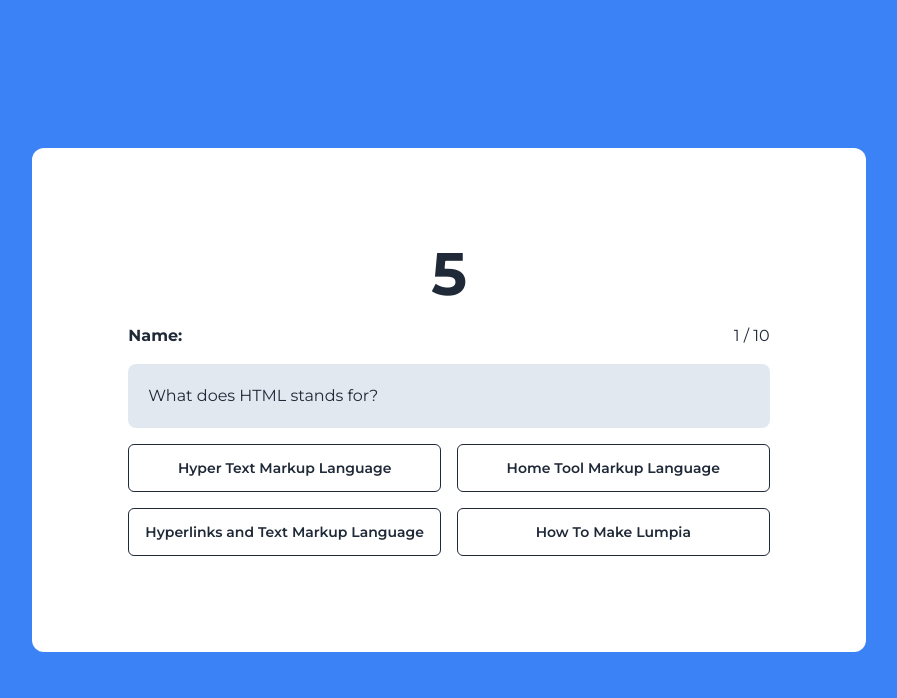
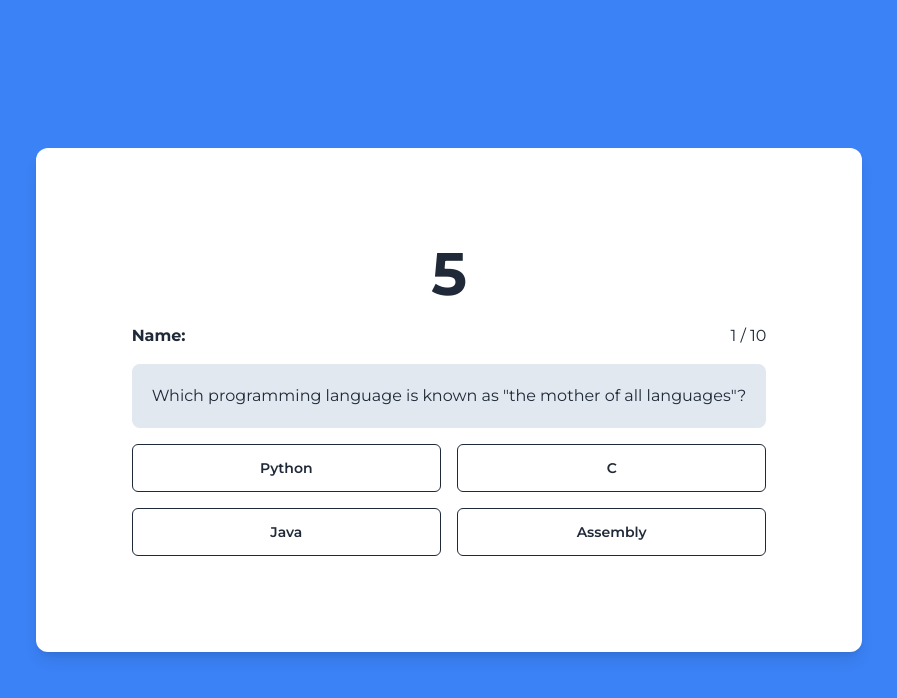
Before and after one commit to MarkMallari16/quiz-game-react, a React (Vite) app: page /game in a window 1280 px wide. Shown: the top 698 px of the page, without its empty margins (191-1088 px from the left). Built offline with nearby package versions, Linux system fonts and the light colour scheme.

Commit message:
fix some ui

```diff
--- a/src/components/PlayComponent.jsx
+++ b/src/components/PlayComponent.jsx
@@ -12,7 +12,7 @@ const PlayComponent = () => {
                 <div className='w-full max-w-2xl'>
                     <div className='flex justify-center items-center gap-4 mb-4'>
                         <div>
-                            <h1 className=' text-7xl lg:text-6xl font-black'>Quiz Game</h1>
+                            <h1 className=' text-6xl lg:text-6xl font-black text-center'>Quiz Game</h1>
                             <p className='text-center'>Created by Mark Mallari</p>
                         </div>
                     </div>
--- a/src/hooks/useQuizGame.js
+++ b/src/hooks/useQuizGame.js
@@ -65,7 +65,18 @@ const useQuizGame = () => {
             answer: 'Looping through arrays'
         }
     ]
+    const shuffledArray = (array) => {
+        let currentIndex = array.length;
+        let randomIndex;
 
+        while (currentIndex != 0) {
+            randomIndex = Math.floor(Math.random() * currentIndex);
+            currentIndex--;
+
+            [array[currentIndex], array[randomIndex]] = [array[randomIndex], array[currentIndex]];
+        }
+        return array;
+    }
     const initialCurrentQuestionIndex = () => {
         return Number(localStorage.getItem("index")) || 0;
     }
@@ -78,16 +89,14 @@ const useQuizGame = () => {
     const [scoreResultMessage, setScoreResultMessage] = useState("");
     const [timer, setTimer] = useState(10);
     const [isTimerRunning, setIsTimerRunning] = useState(true);
-    const [questions, setQuestions] = useState(initialQuestions);
+    const [questions, setQuestions] = useState(() => shuffledArray([...initialQuestions]));
 
     useEffect(() => {
         localStorage.setItem("index", currentQuestionIndex);
         localStorage.setItem("showScore", isShowScore);
     }, [currentQuestionIndex, isShowScore])
 
-    useEffect(() => {
-        setQuestions(shuffledArray(questions))
-    }, []);
+
 
     useEffect(() => {
         let timerInterval;
@@ -105,18 +114,7 @@ const useQuizGame = () => {
 
 
 
-    const shuffledArray = (array) => {
-        let currentIndex = array.length;
-        let randomIndex;
 
-        while (currentIndex != 0) {
-            randomIndex = Math.floor(Math.random() * currentIndex);
-            currentIndex--;
-
-            [array[currentIndex], array[randomIndex]] = [array[randomIndex], array[currentIndex]];
-        }
-        return array;
-    }
     const handleAnswerButtonClicked = (selectedOption) => {
         if (selectedOption === questions[currentQuestionIndex].answer) {
             setScore(score + 1)
@@ -150,21 +148,21 @@ const useQuizGame = () => {
         }
     }
     const resetState = () => {
+        setQuestions(shuffledArray([...initialQuestions]));
         setCurrentQuestionIndex(0);
         setIsShowScore(false);
         setScore(0);
-        shuffledArray([...initialQuestions])
+        setTimer(10);
+        localStorage.removeItem('index');
+        localStorage.removeItem('showScore');
+    };
 
-        localStorage.removeItem("index");
-        localStorage.removeItem("showScore");
-        setTimer(10)
-    }
     const handleTryAgain = () => {
         resetState();
     }
     const handleExit = () => {
-        resetState()
-        originalHandleExit()
+        resetState();
+        originalHandleExit();
     }
     return { questions, score, currentQuestionIndex, isShowScore, handleTryAgain, shuffledArray, handleAnswerButtonClicked, scoreResultMessage, handleExit, timer }
 }
--- a/src/pages/Info.jsx
+++ b/src/pages/Info.jsx
@@ -10,7 +10,7 @@ const Info = () => {
                 <div className='w-96'>
                     <div className='mb-2'>Before Getting Start Please enter your name</div>
                     <div className='mb-3'>
-                        <input type="text" value={nameValue} onChange={handleNameValue} className='input input-bordered block w-full mb-1' placeholder='Enter your name' />
+                        <input type="text" value={nameValue} onChange={handleNameValue} className='input input-bordered block w-full mb-4' placeholder='Enter your name' />
                         {error && <span className='text-error'>{error}</span>}
                     </div>
                     <button className='btn btn-primary w-full' onClick={handleStartGame}>Start Quiz</button>
--- a/src/pages/QuizGame.jsx
+++ b/src/pages/QuizGame.jsx
@@ -10,18 +10,23 @@ const QuizGame = () => {
     const { questions, score, currentQuestionIndex, isShowScore, handleTryAgain, handleAnswerButtonClicked, scoreResultMessage, handleExit, timer } = useQuizGame();
 
     return (
-        <div className='h-screen flex items-center justify-center bg-blue-500'>
+        <div className='h-screen flex items-center justify-center bg-blue-500 shadow-lg'>
             {isShowScore ? (
                 <div className='bg-white p-10 lg:p-24 rounded-lg'>
-                    <div className='text-2xl font-black'>{name} Your score is: {score}</div>
+                    <div className='text-2xl font-black uppercase'>
+                        {name}, your score is:
+                    </div>
+                    <div className='font-black text-center text-6xl  my-6'>
+                        {score} / {questions.length}
+                    </div>
                     <div className='text-center font-medium'>{scoreResultMessage}</div>
                     <div className='mt-4'>
-                        <button className='btn btn-primary w-full rounded-lg mt-3' onClick={handleTryAgain}>Try Again</button>
+                        <button className='btn btn-primary w-full rounded-lg mt-3 font-bold' onClick={handleTryAgain}>Take new quiz</button>
                         <button className='btn btn-error py-2 font-bold  w-full rounded-lg mt-3' onClick={handleExit}>Exit</button>
                     </div>
                 </div>
             ) : (
-                <div className='p-10 lg:p-24 bg-white rounded-xl'>
+                <div className='p-10 lg:p-24 bg-white rounded-xl shadow-lg'>
                     <div className='text-6xl font-bold text-center mb-5'> {timer}</div>
                     <div className='flex justify-between gap-2 mb-4'>
 
```
